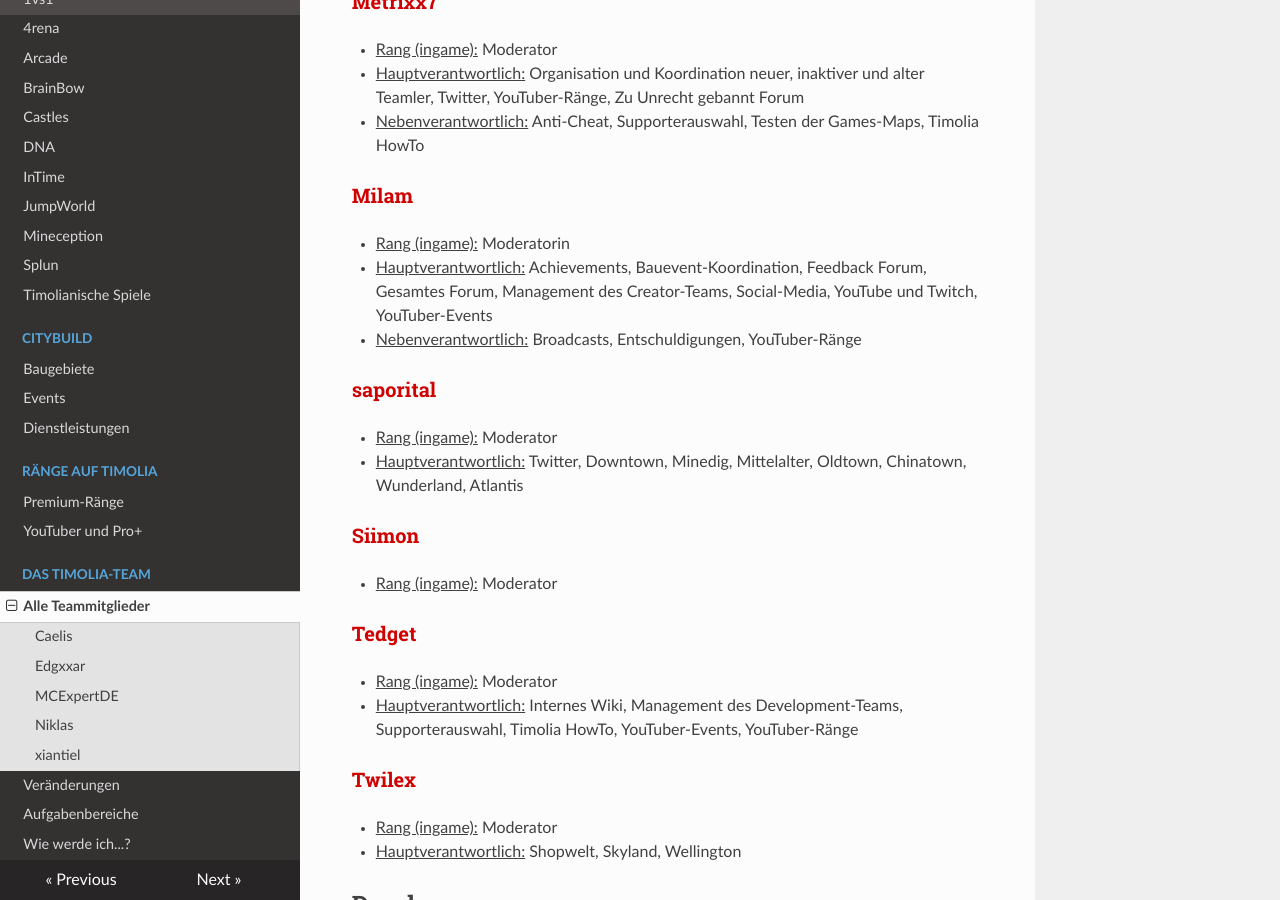
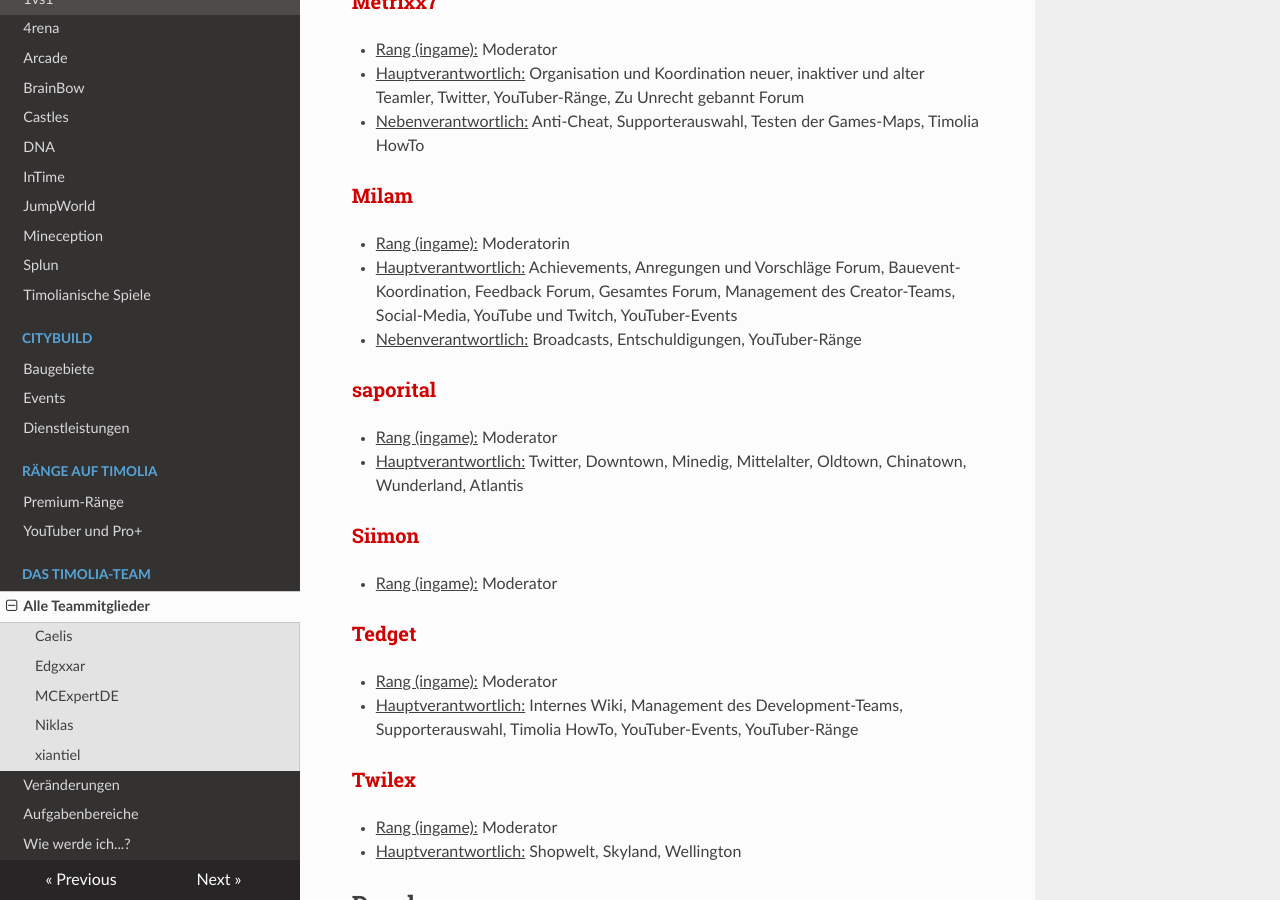
Before and after one commit to TimoliaDE/HowTo, an MkDocs documentation site: the page built from docs/team/members.md, in a window 1280 px wide and 900 px high, scrolled down 1923 px. Built offline with MkDocs 1.6.1, drawn with Linux system fonts in a browser that asks for light colours; nearby versions of some CDN libraries; old or Windows-style settings are respelled for this version of MkDocs.

Commit message:
Update members.md

```diff
--- a/docs/team/members.md
+++ b/docs/team/members.md
@@ -64,7 +64,7 @@ Moderatoren kümmern sich um das reibungslose Spielererlebnis der verschiedenen
 
 ###<strong><span style="color:#CF0101">Milam</span></strong>
 - <u>Rang (ingame):</u> Moderatorin
-- <u>Hauptverantwortlich:</u> Achievements, Bauevent-Koordination, Feedback Forum, Gesamtes Forum, Management des Creator-Teams, Social-Media, YouTube und Twitch, YouTuber-Events
+- <u>Hauptverantwortlich:</u> Achievements, Anregungen und Vorschläge Forum, Bauevent-Koordination, Feedback Forum, Gesamtes Forum, Management des Creator-Teams, Social-Media, YouTube und Twitch, YouTuber-Events
 - <u>Nebenverantwortlich:</u> Broadcasts, Entschuldigungen, YouTuber-Ränge
 
 ###<strong><span style="color:#CF0101">saporital</span></strong>
```
